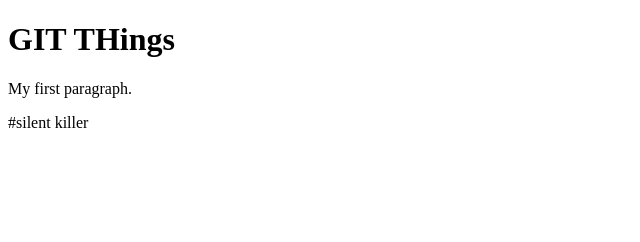
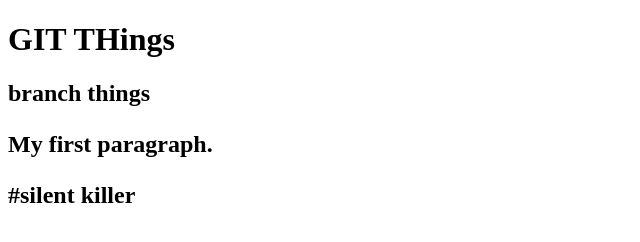
Before and after one commit to Tejeswar-G/GIT_RAVISIR, a plain HTML site: page index.html in a window 1280 px wide. Shown: the whole page, without its empty margins (0-640 px from the left). Drawn offline with Linux system fonts and the light colour scheme.

Commit message:
branch commit 1

```diff
--- a/index.html
+++ b/index.html
@@ -3,6 +3,7 @@
 <body>
 
 <h1>GIT THings</h1>
+<h2>branch things<h2>
 
 <p>My first paragraph.</p>
 #silent killer
```
